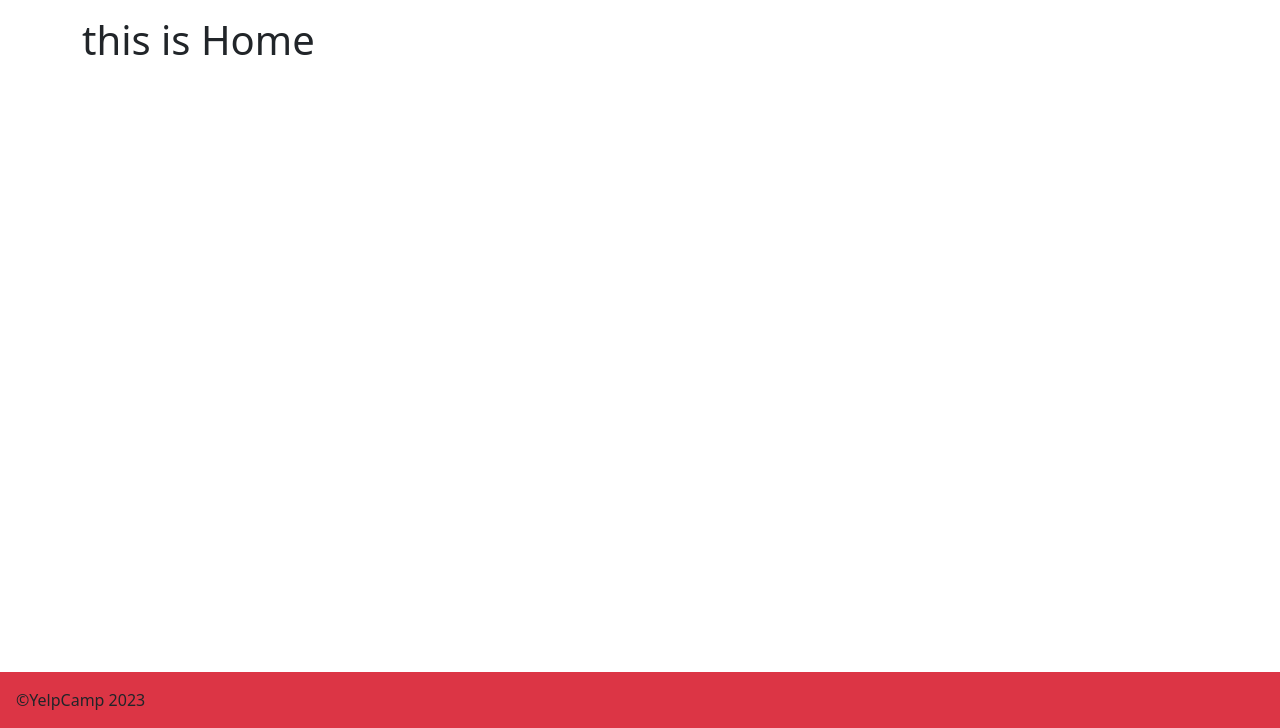
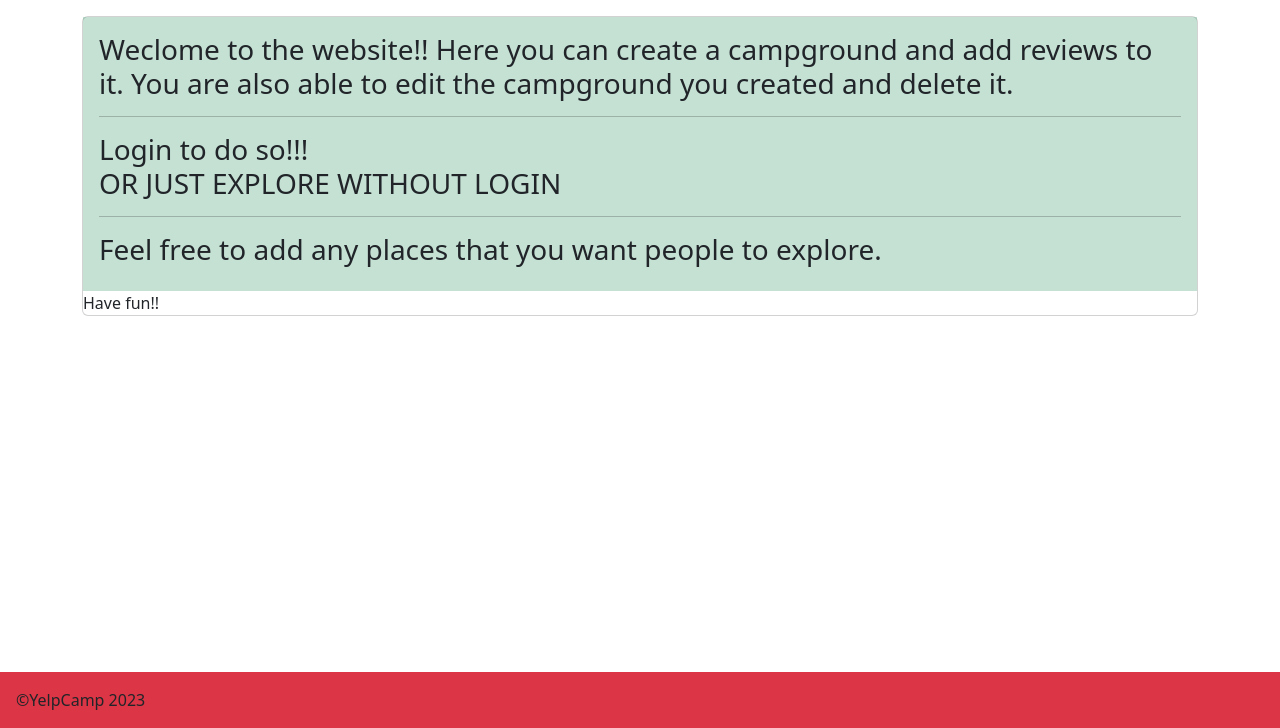
Before and after one commit to rajan-sapkota/Yelpcamp, a Node server app: template views/home.ejs in a window 1280 px wide. Shown: the part 72-800 px from the top of the page. Run offline with Node 20, Linux system fonts and the light colour scheme; the template is opened without the code that fills it, so the values that code supplies are empty; the visitor is signed in with stand-in values (Sample User, id 1); some libraries are stand-ins or nearby versions.

Commit message:
third-commit

```diff
--- a/views/home.ejs
+++ b/views/home.ejs
@@ -1,2 +1,20 @@
 <% layout('layouts/boilerplate') %>
-<h1>this is Home</h1>
+
+<div class="card">
+  <div class="id-containeer p-3 bg-success bg-opacity-25">
+    <h3 class="">
+      Weclome to the website!! Here you can create a campground and add reviews
+      to it. You are also able to edit the campground you created and delete it.
+      <br />
+      <hr />
+      Login to do so!!!
+      <br />
+      OR JUST EXPLORE WITHOUT LOGIN
+      <br />
+
+      <hr />
+      Feel free to add any places that you want people to explore.
+    </h3>
+  </div>
+  Have fun!!
+</div>
```
Also changed, not shown: routes/campgroundRoutes.js (+5 -2 lines).
